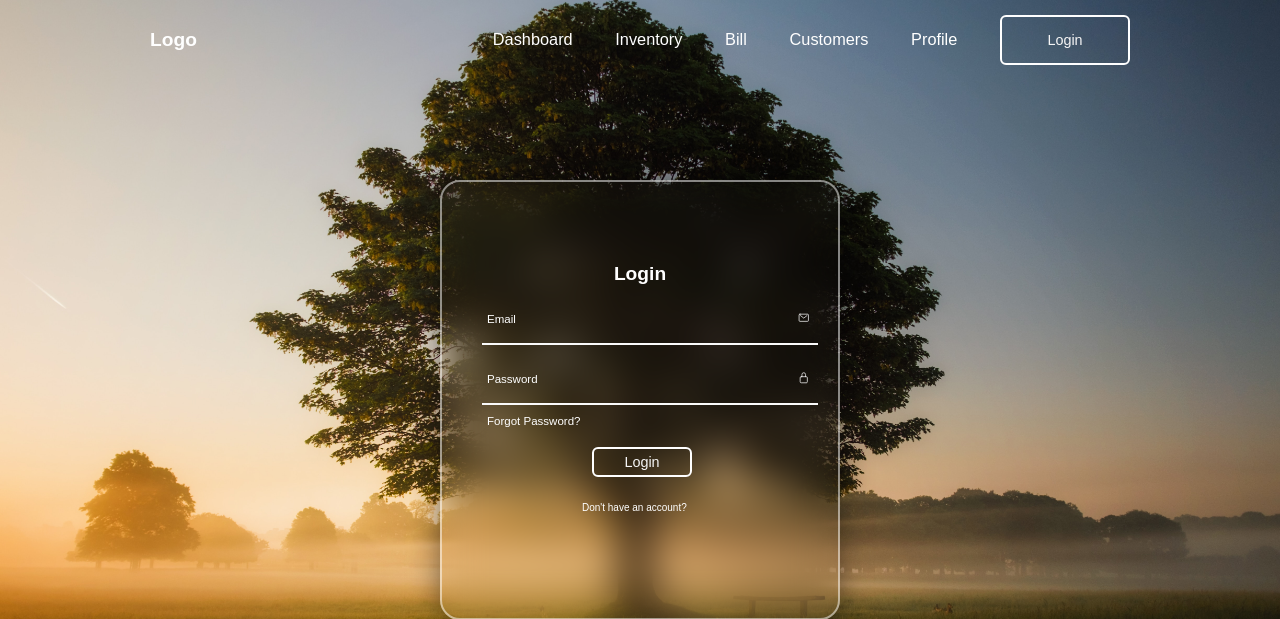
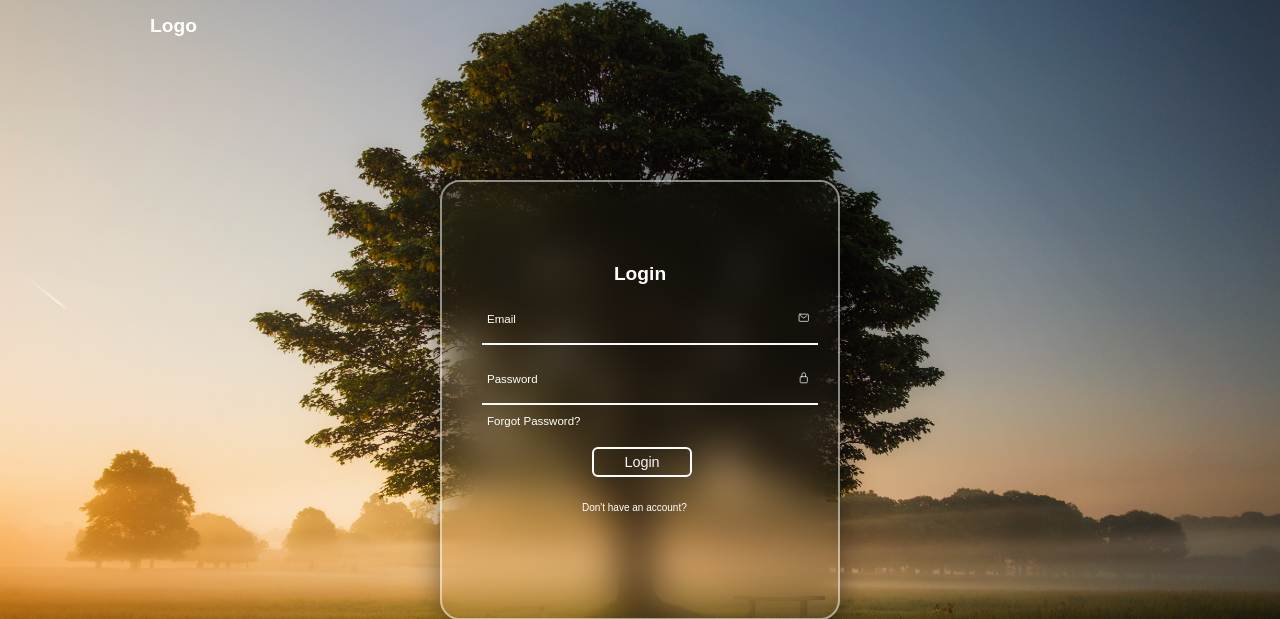
Before and after one commit to nayemuddinn/Local-Business-Directory, a PHP site: page /Actions/Login.php in a window 1280 px wide. Shown: the top 619 px of the page. Run offline with PHP 8.4, Linux system fonts and the light colour scheme.

Commit message:
updated design (moved nav)

```diff
--- a/Actions/Login.php
+++ b/Actions/Login.php
@@ -14,14 +14,6 @@
 
   <header>
     <h2 class="logo">Logo</h2>
-    <nav class="navigation">
-      <a href="dashboard.html">Dashboard</a>
-      <a href="Inventory.html">Inventory</a>
-      <a href="Bill.html">Bill</a>
-      <a href="Customer.html">Customers</a>
-      <a href="Profile.html">Profile</a>
-      <button class="btnLogin-popup">Login</button>
-    </nav>
   </header>
 
   <div class="login-wrapper">
--- a/CSS/login.css
+++ b/CSS/login.css
@@ -43,55 +43,6 @@ header {
     position: relative;
     font-size: 2em;
     color: #ffffff;
-}
-
-.navigation a {
-    position: relative;
-    font-size: 1.7em;
-    color: #ffffff;
-    margin-left: 40px;
-    font-weight: 500;
-    min-height: 50px;
-}
-
-.navigation a::after {
-    content: '';
-    position: absolute;
-    left: 0;
-    bottom: -6px;
-    width: 100%;
-    height: 3px;
-    border-radius: 5px;
-    background: #ffffff;
-    transform: scaleX(0);
-    transition: transform .5s;
-}
-
-.navigation a:hover::after {
-    transform: scaleX(1);
-}
-
-
-.navigation .btnLogin-popup {
-    width: 130px;
-    height: 50px;
-    background: transparent;
-    border: 2px solid white;
-    outline: none;
-    border-radius: 6px;
-    cursor: pointer;
-    font-size: 1.5em;
-    color: whitesmoke;
-    font-weight: 500;
-    margin-left: 40px;
-}
-
-
-.navigation .btnLogin-popup:hover {
-
-    background: #fff;
-    color: black;
-
 }
 
 
```
Also changed, not shown: Actions/Registration.php (+0 -8 lines), CSS/home.css (+50 -0 lines).
